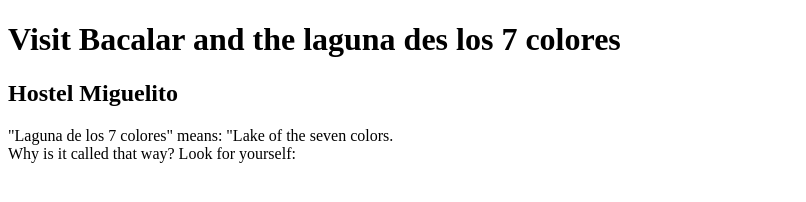
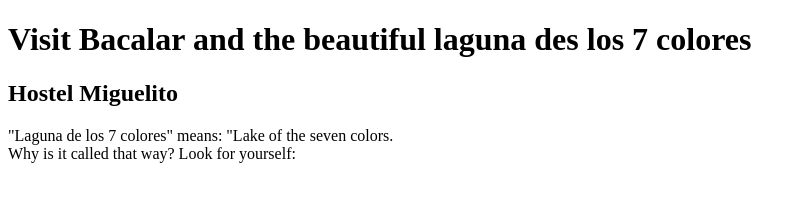
Before and after one commit to pulquepara2/pulquepara2.github.io, a plain HTML site: page index.html in a window 1280 px wide. Shown: the whole page, without its empty margins (0-806 px from the left). Drawn offline with Linux system fonts and the light colour scheme.

Commit message:
Update index.html

```diff
--- a/index.html
+++ b/index.html
@@ -1,7 +1,7 @@
 <!DOCTYPE html>
 <html>
 <body>
-<h1>Visit Bacalar and the laguna des los 7 colores</h1>
+<h1>Visit Bacalar and the beautiful laguna des los 7 colores</h1>
 <h2> Hostel Miguelito</h2>
 <section id="intro">
 <p> "Laguna de los 7 colores" means: "Lake of the seven colors. <br> Why is it called that way? Look for yourself: </p>
```
